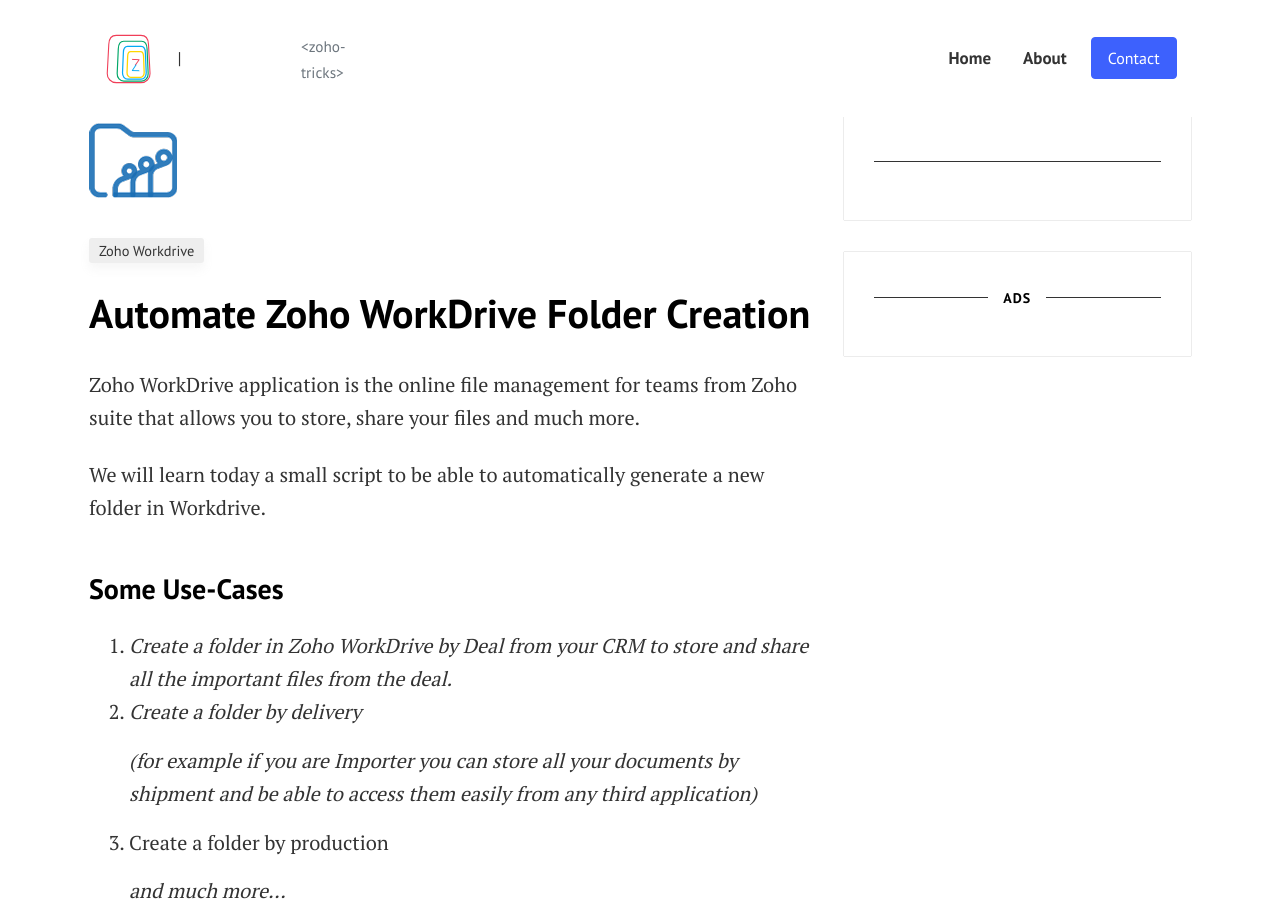
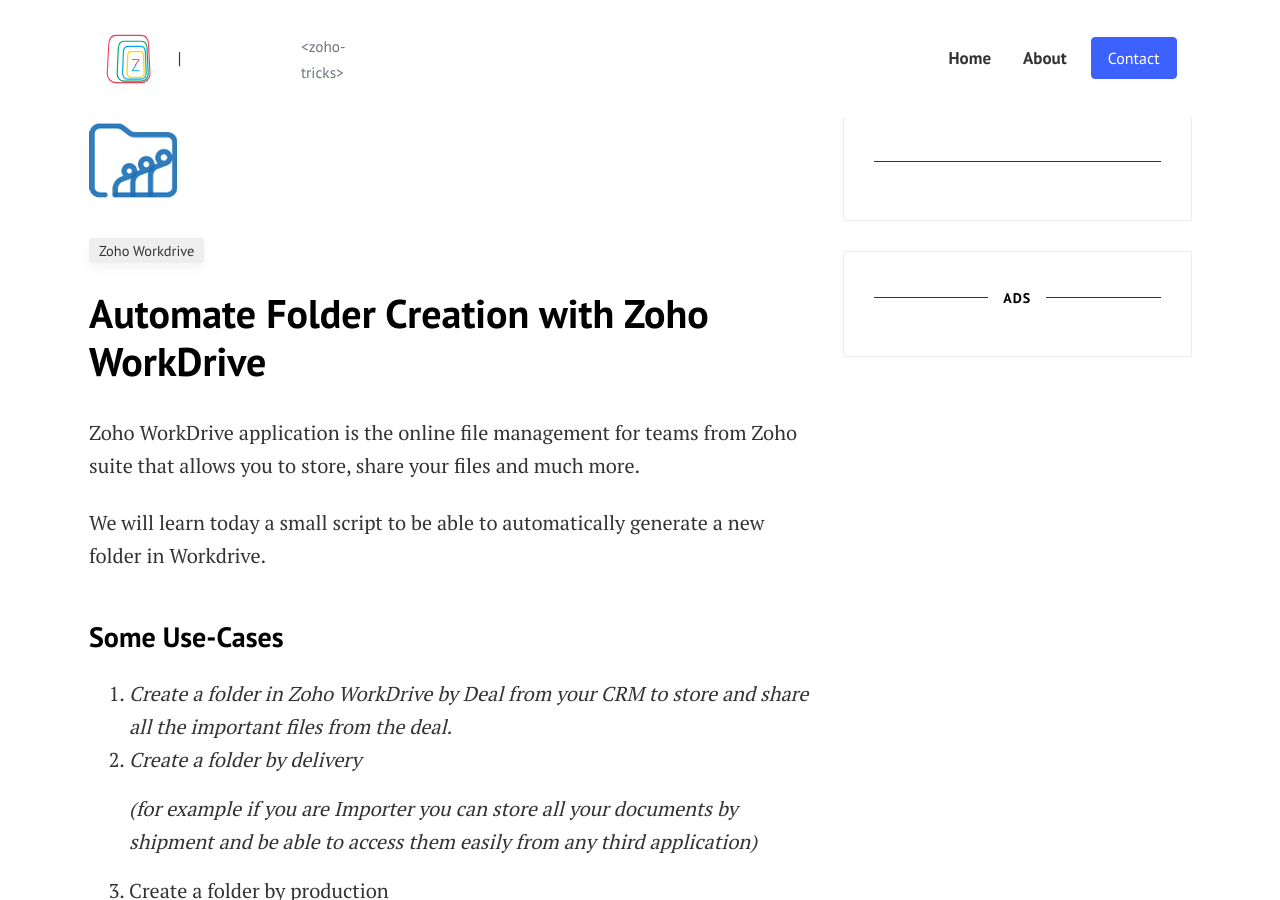
Before and after one commit to anthoninvanimpe/anthoninvanimpe.github.io, a Jekyll site: the page built from _posts/2021-06-18-zoho-deluge-create-folder-in-workdrive.md, in a window 1280 px wide and 900 px high. Built offline with Jekyll 4.4.1, drawn with Linux system fonts in a browser that asks for light colours; comment, search, counter and statistics services are not loaded; some of the changed text lies outside the part shown.

Commit message:
Update from Forestry.io anthoninvanimpe updated _posts/2021-06-18-zoho-deluge-create-folder-in-workdrive.md

````diff
--- a/_posts/2021-06-18-zoho-deluge-create-folder-in-workdrive.md
+++ b/_posts/2021-06-18-zoho-deluge-create-folder-in-workdrive.md
@@ -1,5 +1,5 @@
 ---
-title: Automate Zoho WorkDrive Folder Creation
+title: Automate Folder Creation with Zoho WorkDrive
 image: assets/images/workdrive-icon.png
 description: Zoho Deluge function to create a folder inside Zoho Workdrive.
 categories:
@@ -74,7 +76,7 @@ folders = invokeurl
 foldersList = folders.get("data");
 ```
 
-**Check if current Year exists:**
+**Check if current year exists:**
 
 ```javascript
 nbOfFoldersThisYear = 0;
````
Also changed, not shown: other parts of _posts/2021-06-18-zoho-deluge-create-folder-in-workdrive.md (+2 -0 lines).
